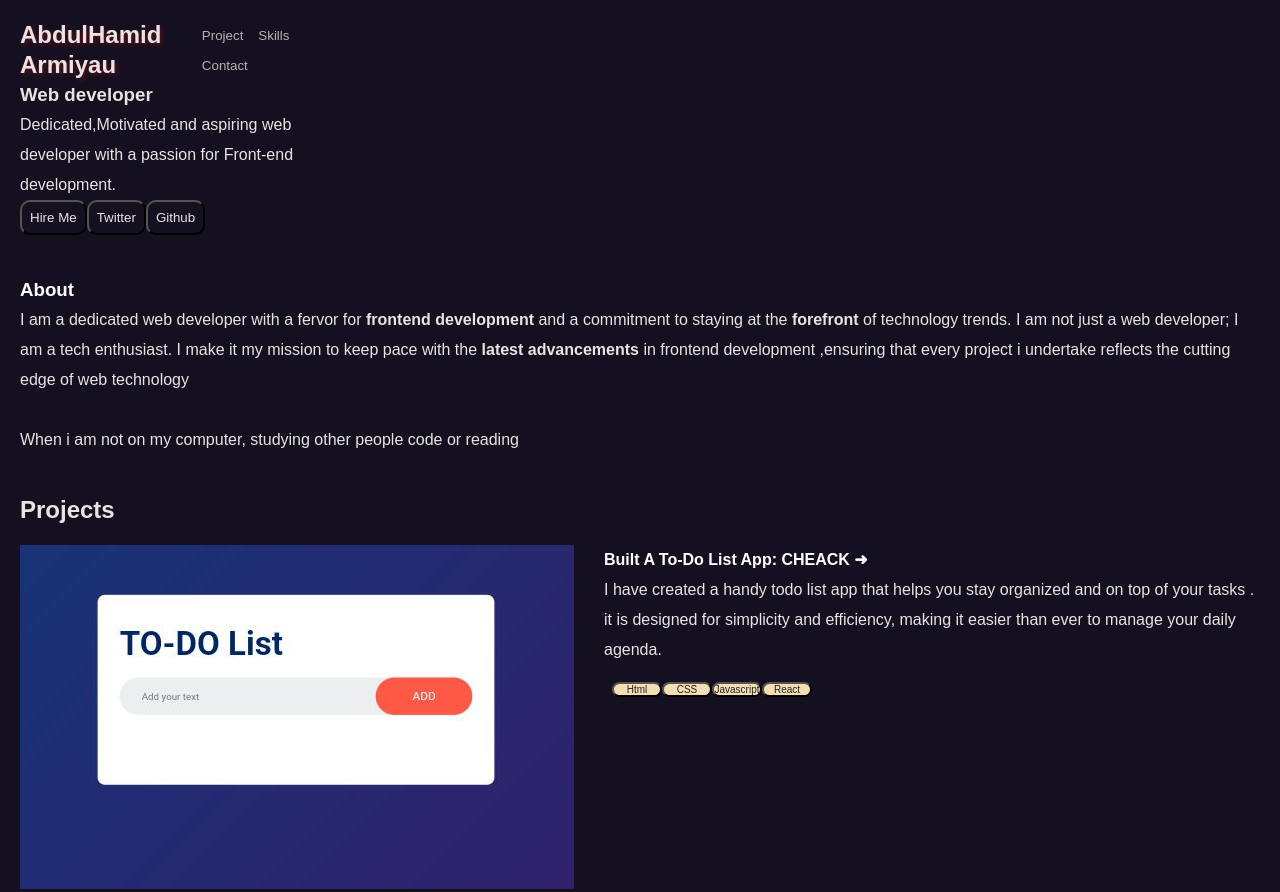
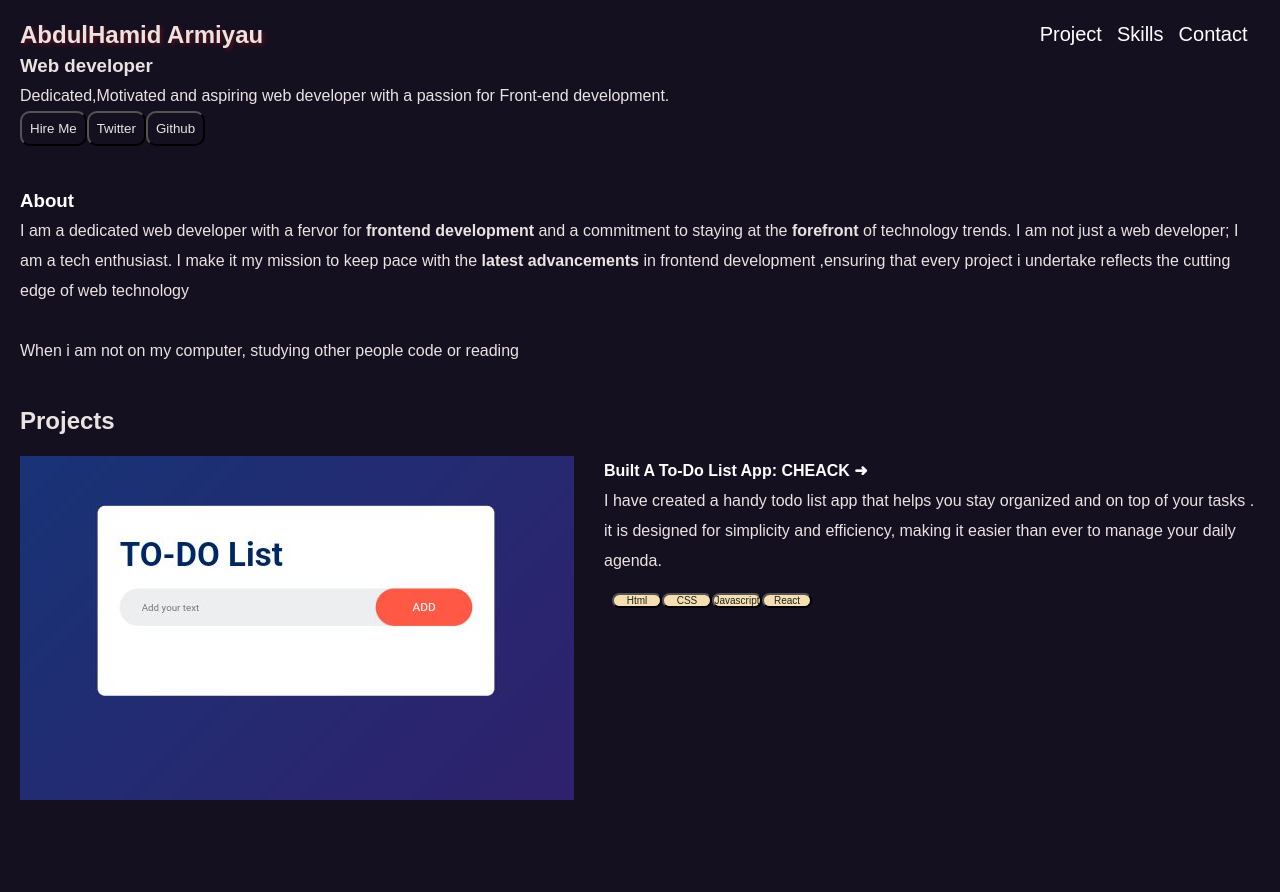
Before and after one commit to armiyau1/My-personal-portfolio, a React app: page / in a window 1280 px wide. Shown: the top 892 px of the page. Built offline with nearby package versions, Linux system fonts and the light colour scheme.

Commit message:
my portfolio

```diff
--- a/public/index.css
+++ b/public/index.css
@@ -15,7 +15,6 @@ body{
     color: #fff;
     padding: 20px;
     line-height: 30px;
-    max-width: 300px;
     color: #ebe2e2;
 
 }
@@ -192,14 +191,16 @@ margin-right: 10px;
 padding: 2.5px;
 color: white;
     background-color: #151020;
-border: none;
+    border: none;
 border-radius: 5px;
-
+cursor: pointer;
 }
 
 .btn4 a{
     text-decoration: none;
-    color: #b9b0b0;
+    color: white;
+    font-size: 20px;
+
    }
 
 
```
